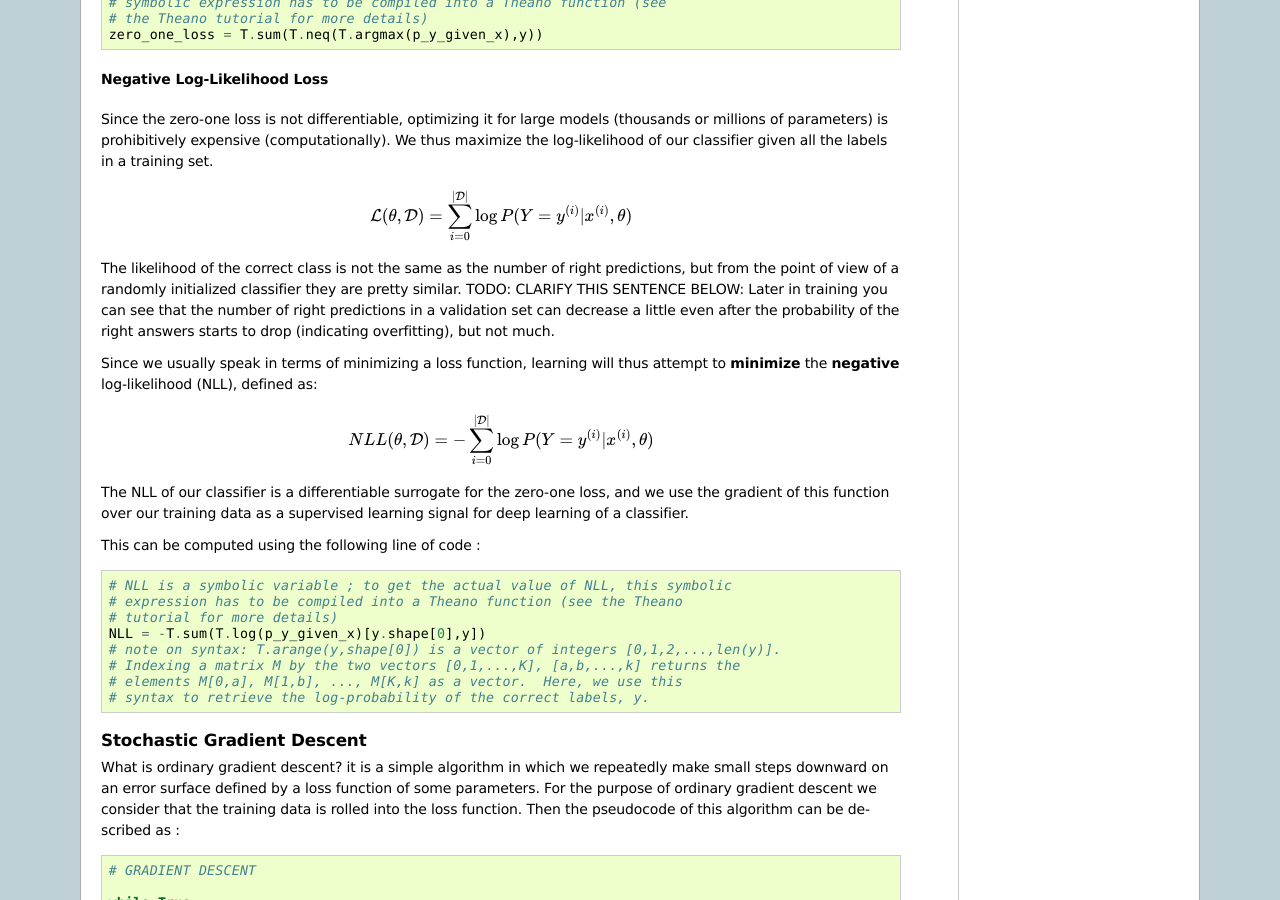
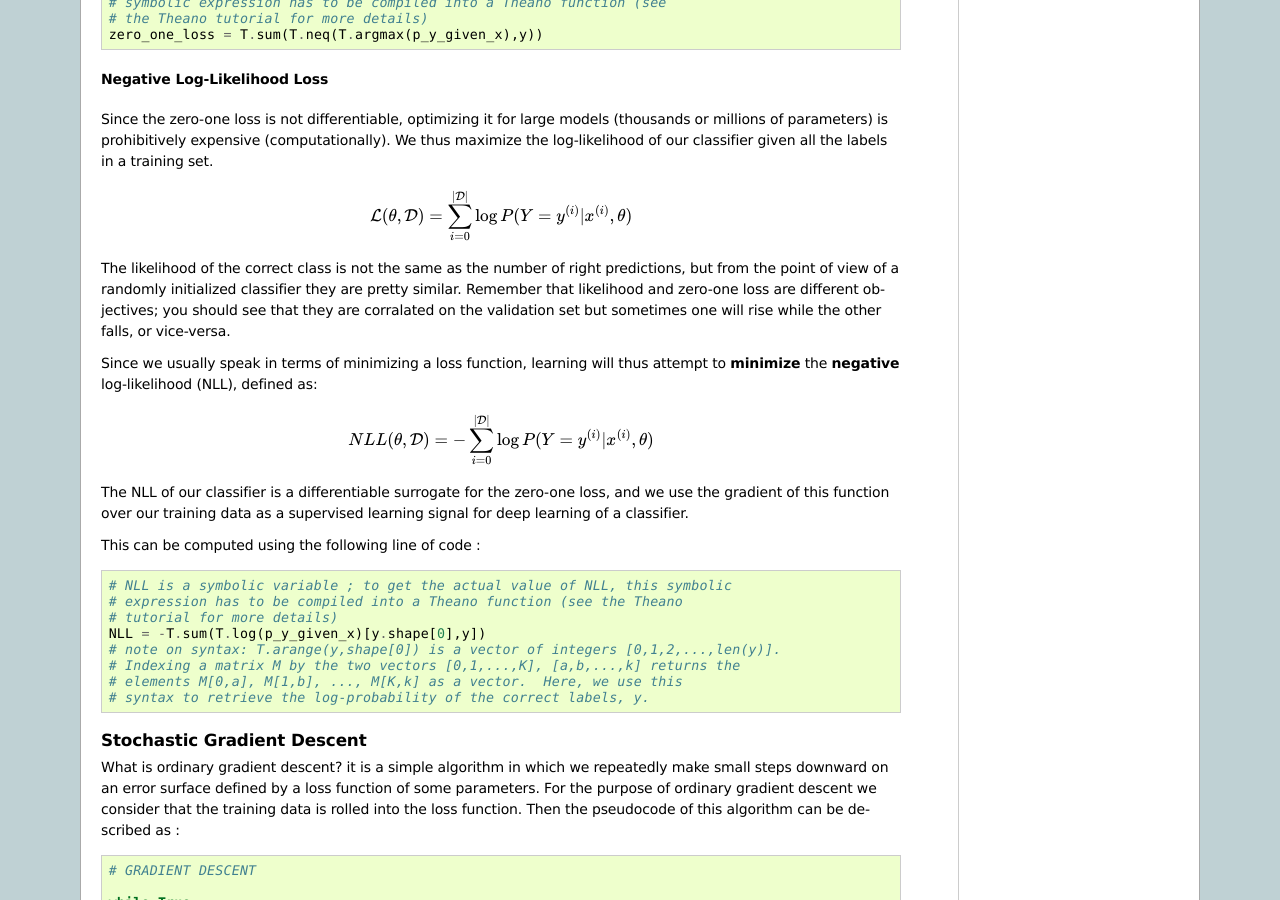
Before and after one commit to lisa-lab/DeepLearningTutorials, a Sphinx documentation site: the page built from doc/gettingstarted.txt, in a window 1280 px wide and 900 px high, scrolled down 2928 px. Built offline with Sphinx 7.4.7, drawn with Linux system fonts in a browser that asks for light colours; formulas are drawn with MathJax 3; pages that are not in the unit, such as notebooks, are missing from menus.

Commit message:
fiexed weird sentence in gettingstarted

```diff
--- a/doc/gettingstarted.txt
+++ b/doc/gettingstarted.txt
@@ -258,10 +258,9 @@ all the labels in a training set.
 The likelihood of the correct class is not the same as the
 number of right predictions, but from the point of view of a randomly
 initialized classifier they are pretty similar.
-TODO: CLARIFY THIS SENTENCE BELOW: Later in training you can see
-that the number of right predictions in a validation set can decrease a
-little even after the probability of the right answers starts to drop
-(indicating overfitting), but not much.
+Remember that likelihood and zero-one loss are different objectives;
+you should see that they are corralated on the validation set but
+sometimes one will rise while the other falls, or vice-versa.
 
 Since we usually speak in terms of minimizing a loss function, learning will
 thus attempt to **minimize** the **negative** log-likelihood (NLL), defined
```
